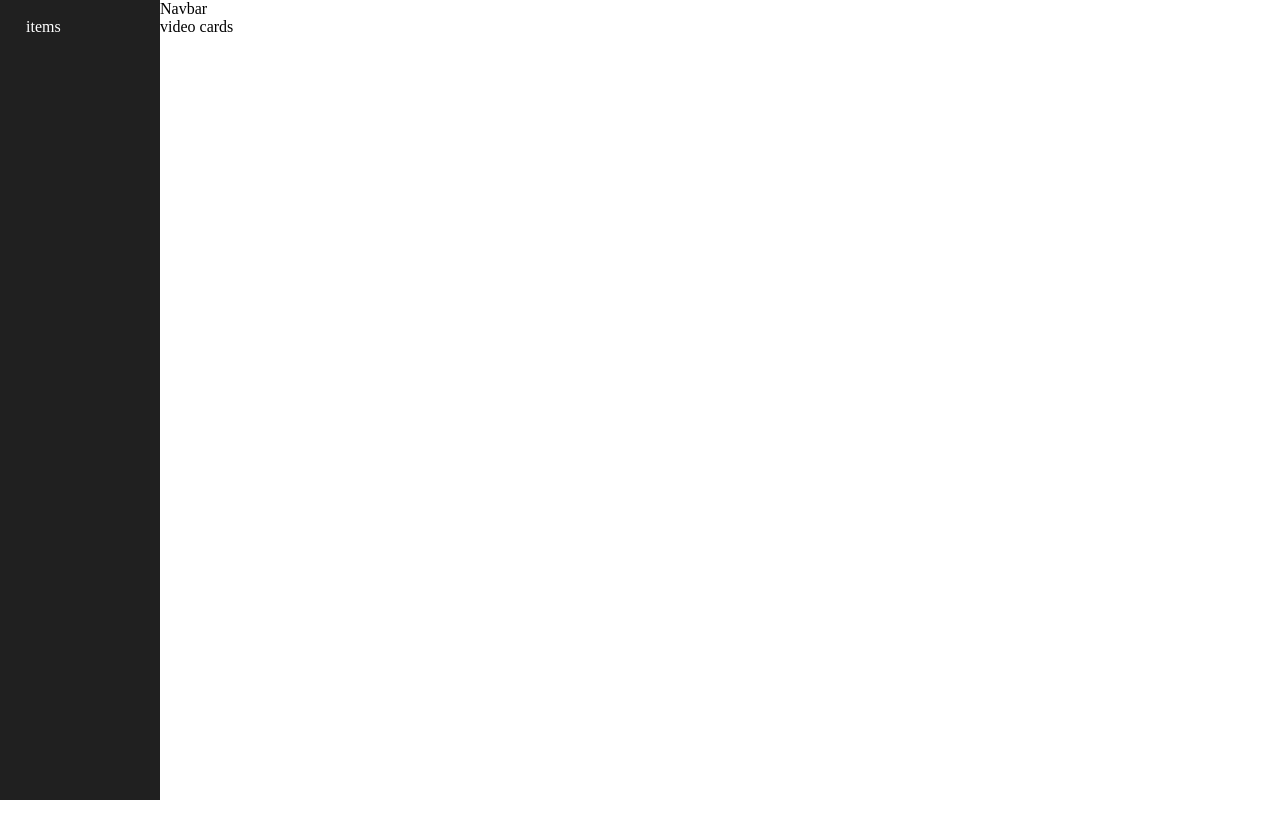
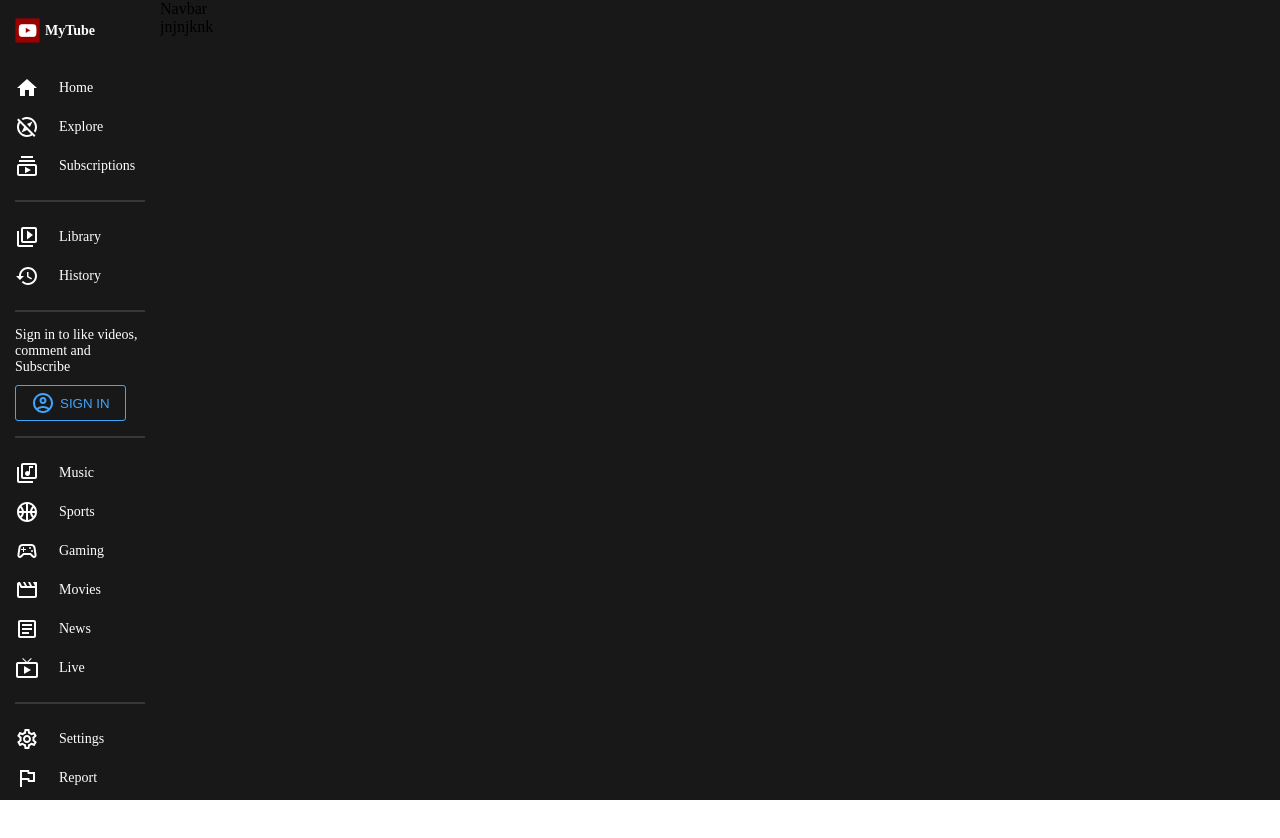
Before and after one commit to Mr-hollowman/my-tube, a React (Create React App) app: page / in a window 1280 px wide. Shown: the top 838 px of the page. Before the commit the page ends 800 px from the top, so only its background shows below. Built offline with nearby package versions, Linux system fonts and the light colour scheme.

Commit message:
menu changes and theme added

```diff
--- a/package.json
+++ b/package.json
@@ -3,6 +3,10 @@
   "version": "0.1.0",
   "private": true,
   "dependencies": {
+    "@emotion/react": "^11.10.6",
+    "@emotion/styled": "^11.10.6",
+    "@mui/icons-material": "^5.11.11",
+    "@mui/material": "^5.11.15",
     "@testing-library/jest-dom": "^5.16.5",
     "@testing-library/react": "^13.4.0",
     "@testing-library/user-event": "^13.5.0",
--- a/src/App.js
+++ b/src/App.js
@@ -1,6 +1,8 @@
-import styled from "styled-components";
+import styled, { ThemeProvider } from "styled-components";
 import Menu from "./components/Menu";
 import Navbar from "./components/Navbar";
+import { LightTheme, DarkTheme } from "./utils/Theme";
+import { useState } from "react";
 
 const Container = styled.div`
  display:flex;
@@ -8,21 +10,25 @@ const Container = styled.div`
 
 const Main = styled.div`
   flex:7;
+  background: #181818;
 `;
 const Wrapper = styled.div`
 `;
 
 function App() {
+  const [darkMode, setDarkMode] = useState(true)
   return (
+    <ThemeProvider theme={darkMode ? DarkTheme: LightTheme }>
     <Container>
-      <Menu />
+      <Menu setDarkMode={setDarkMode} darkMode={darkMode} />
       <Main>
         <Navbar />
         <Wrapper>
-          video cards
+          jnjnjknk
         </Wrapper>
       </Main>
     </Container>
+    </ThemeProvider>
   );
 }
 
--- a/src/components/Menu.jsx
+++ b/src/components/Menu.jsx
@@ -1,20 +1,95 @@
-import styled from 'styled-components'
+import styled from 'styled-components';
+import MyTube from '../img/logo.png';
+import { AccountCircleOutlined, ArticleOutlined, ExploreOffOutlined, FlagOutlined, HelpOutlineOutlined, HistoryOutlined, Home, LibraryMusicOutlined, LiveTvOutlined, MovieOutlined, SettingsBrightnessOutlined, SettingsOutlined, SportsBasketballOutlined, SportsEsportsOutlined, SubscriptionsOutlined, VideoLibraryOutlined,  } from '@mui/icons-material';
 
 const Container = styled.div`
     flex:1;
-    background:#202020;
+    background:${({theme})=>theme.bg};
     height:100vh;
-    color:white;
+    color:${({theme})=>theme.text};
+    font-size: 14px;
+    position: sticky;
+    top: 0;
 `;
 
 const Wrapper = styled.div`
-    padding:18px 26px;
+    padding:18px 15px;
 `;
-export default function Menu() {
+
+const Logo = styled.div`
+    display: flex;
+    align-items: center;
+    gap: 5px;
+    font-weight:bold;
+    margin-bottom: 25px;
+`;
+
+const Img = styled.img`
+    height:25px;
+
+`;
+
+const Item = styled.div`
+    display: flex;
+    align-items: center;
+    gap: 20px;
+    padding: 7.5px 0px;
+`;
+
+const Hr = styled.hr`
+    margin: 15px 0px;
+    border: 0.5px solid ${({theme})=>theme.soft};
+`;
+
+const Login = styled.div`
+
+`;
+
+const Button = styled.button`
+    padding: 5px 15px;
+    background: transparent;
+    border: 1px solid #3ea6ff;
+    color: #3ea6ff;
+    border-radius: 3px;
+    font-weight: 500;
+    margin-top: 10px;
+    cursor: pointer;
+    display: flex;
+    align-items: center;
+    gap: 5px;
+`;
+
+export default function Menu({setDarkMode, darkMode}) {
   return (
     <Container>
         <Wrapper>
-            items
+            <Logo>
+                <Img src={MyTube} />
+                MyTube
+            </Logo>
+            <Item><Home />Home</Item>
+            <Item><ExploreOffOutlined />Explore</Item>
+            <Item><SubscriptionsOutlined />Subscriptions</Item>
+            <Hr />
+            <Item><VideoLibraryOutlined />Library</Item>
+            <Item><HistoryOutlined />History</Item>
+            <Hr />
+            <Login>
+                Sign in to like videos, comment and Subscribe
+                <Button><AccountCircleOutlined />SIGN IN</Button>
+            </Login>
+            <Hr />
+            <Item><LibraryMusicOutlined />Music</Item>
+            <Item><SportsBasketballOutlined />Sports</Item>
+            <Item><SportsEsportsOutlined />Gaming</Item>
+            <Item><MovieOutlined />Movies</Item>
+            <Item><ArticleOutlined />News</Item>
+            <Item><LiveTvOutlined />Live</Item>
+            <Hr />
+            <Item><SettingsOutlined />Settings</Item>
+            <Item><FlagOutlined />Report</Item>
+            <Item><HelpOutlineOutlined />Help</Item>
+            <Item onClick={()=>setDarkMode(!darkMode)}><SettingsBrightnessOutlined />{darkMode? "Light" : "Dark"} Mode</Item>
         </Wrapper>
     </Container>
   )
--- /dev/null
+++ b/src/utils/Theme.js
@@ -0,0 +1,15 @@
+export const DarkTheme = {
+    bg: "#181818",
+    bgLighter: "#202020",
+    text: "white",
+    textSoft: "#aaaaaa",
+    soft: "#373737"
+}
+
+export const LightTheme = {
+    bg: "#f9f9f9",
+    bgLighter: "white",
+    text: "black",
+    textSoft: "#606060",
+    soft: "#f5f5f5"
+}
```
Also changed, not shown: 1 other file (tests, documents, lock files or other folders).
